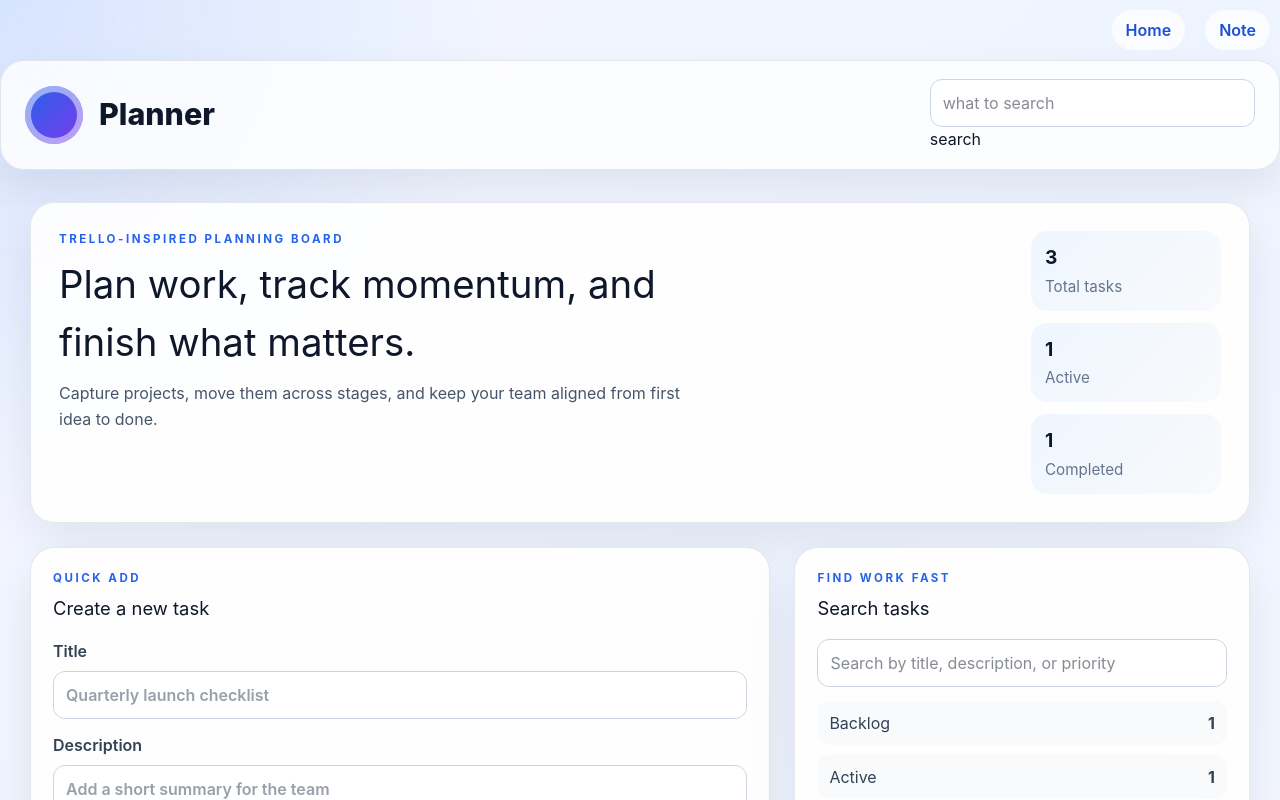
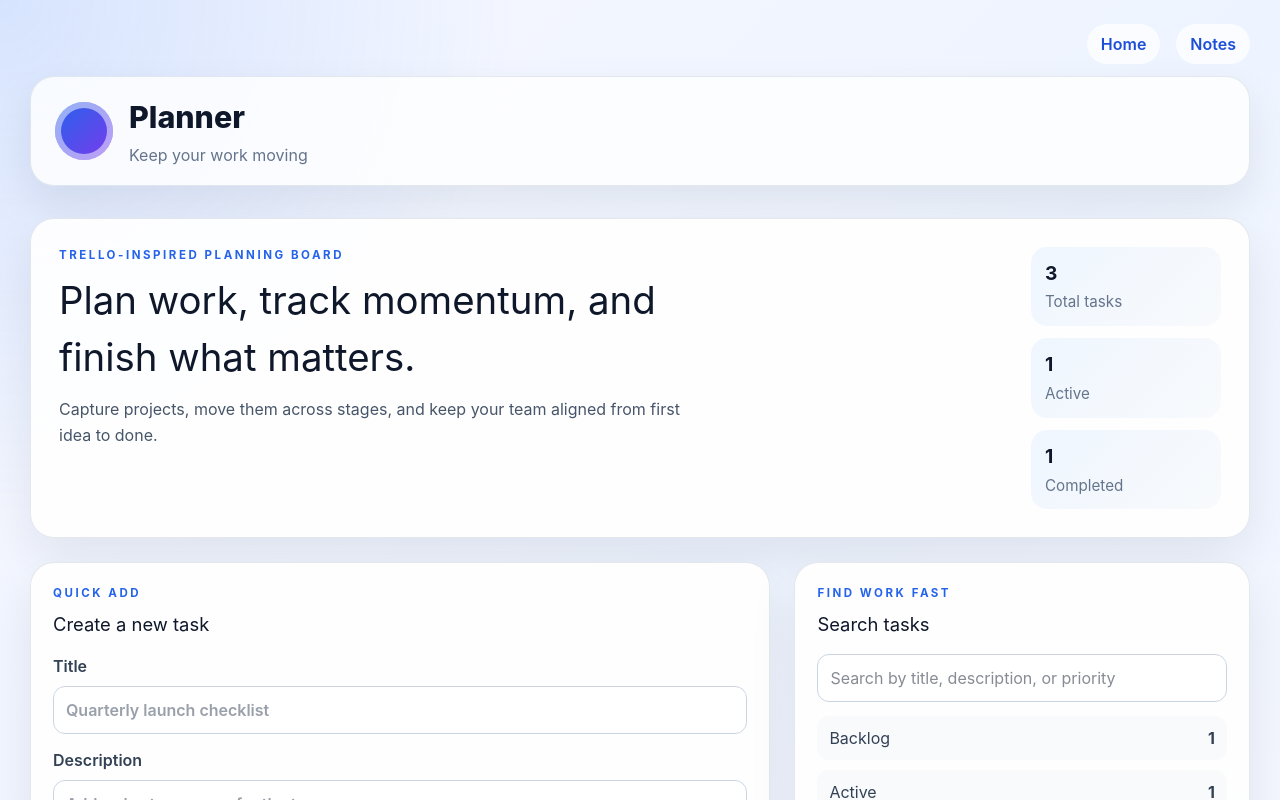
Before and after one commit to Yaya1200/planner, a Next.js app: page / in a window 1280 px wide. Shown: the top 800 px of the page. Built offline with nearby package versions, Linux system fonts and the light colour scheme.

Commit message:
adding header

```diff
--- a/app/components/header/header.tsx
+++ b/app/components/header/header.tsx
@@ -1,26 +1,28 @@
-import React from 'react'
+import Link from "next/link";
 
 function Header() {
   return (
-    <div >
-      <div style={{display:'flex', gap:"20px", justifyContent:"flex-end", margin:"10px"}}>
-      <a href='/' className='header-link'>Home</a>
-      <a href='viewNotes' className='header-link'>Note</a>
-      </div>
-    <div className='header-container'>
-      <div className='logo-container'>
-        <div className='planner-logo'></div>
-      <div className='planner-style'>Planner</div>
-      </div>
-       <div className='search-button'>
-        <input  placeholder="what to search"/>
-      <button>search</button>
-      </div>
-      </div>
+    <header className="site-header">
+      <div className="header-top">
+        <Link href="/" className="header-link">
+          Home
+        </Link>
+        <Link href="/viewNotes" className="header-link">
+          Notes
+        </Link>
       </div>
 
-
-  )
+      <div className="header-container">
+        <div className="logo-container">
+          <div className="planner-logo" />
+          <div>
+            <div className="planner-style">Planner</div>
+            <p className="header-subtitle">Keep your work moving</p>
+          </div>
+        </div>
+      </div>
+    </header>
+  );
 }
 
 export default Header
```
